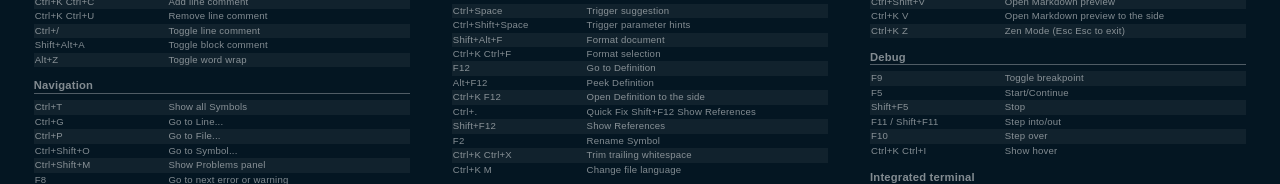
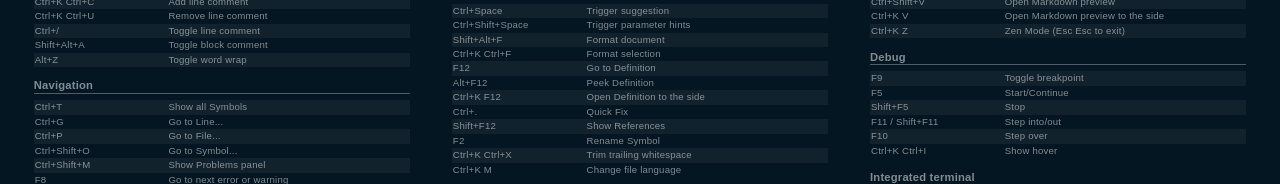
Before and after one commit to realhuman101/vscode-shortcuts, a plain HTML site: page windows.html in a window 1280 px wide. Shown: the part 468-652 px from the top of the page. Drawn offline with Linux system fonts and the light colour scheme.

Commit message:
fixed incorrect line

```diff
--- a/windows.html
+++ b/windows.html
@@ -430,7 +430,7 @@
             </tr>
             <tr>
               <th>Ctrl+.</th>
-              <td>Quick Fix Shift+F12 Show References</td>
+              <td>Quick Fix</td>
             </tr>
             <tr>
               <th>Shift+F12</th>
```
